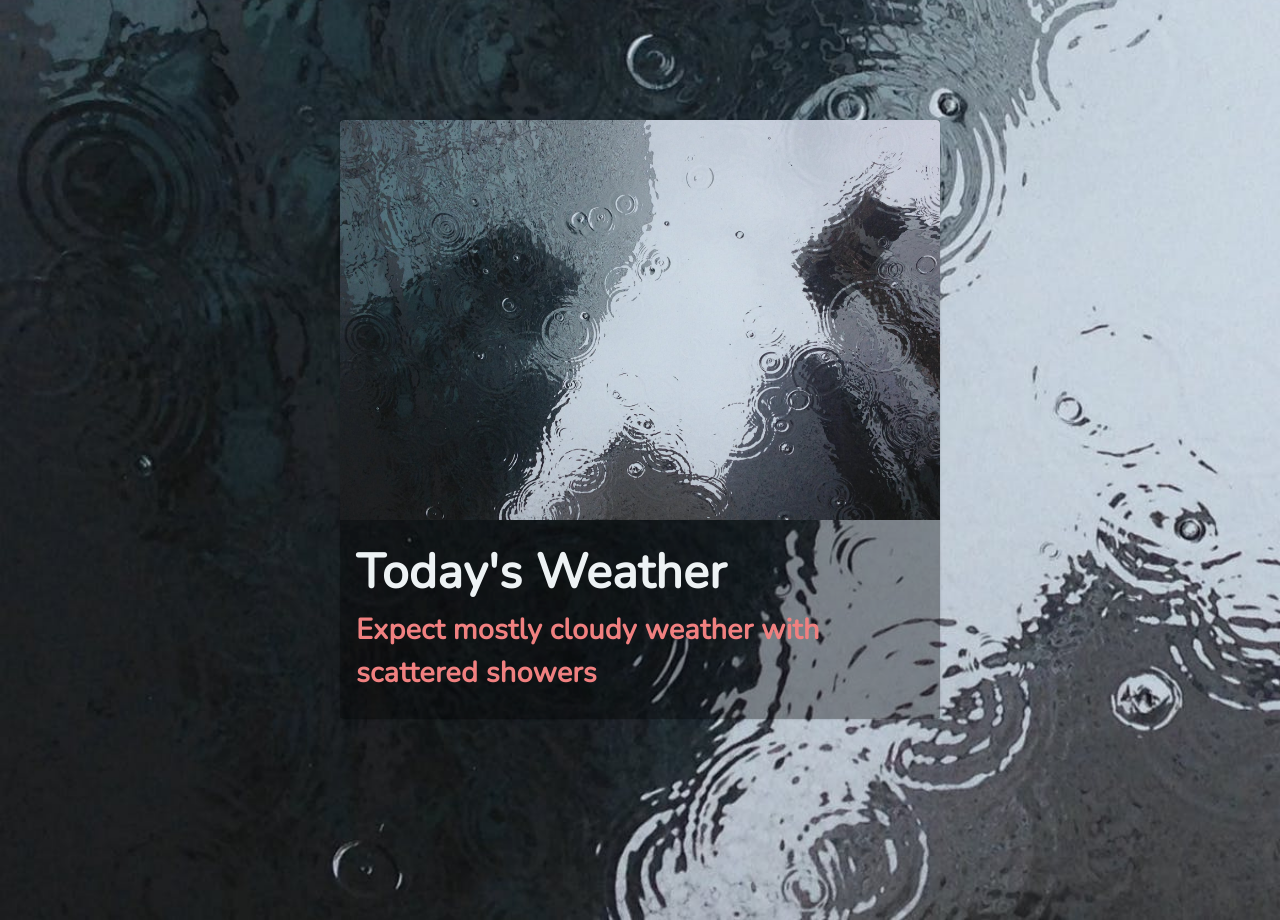
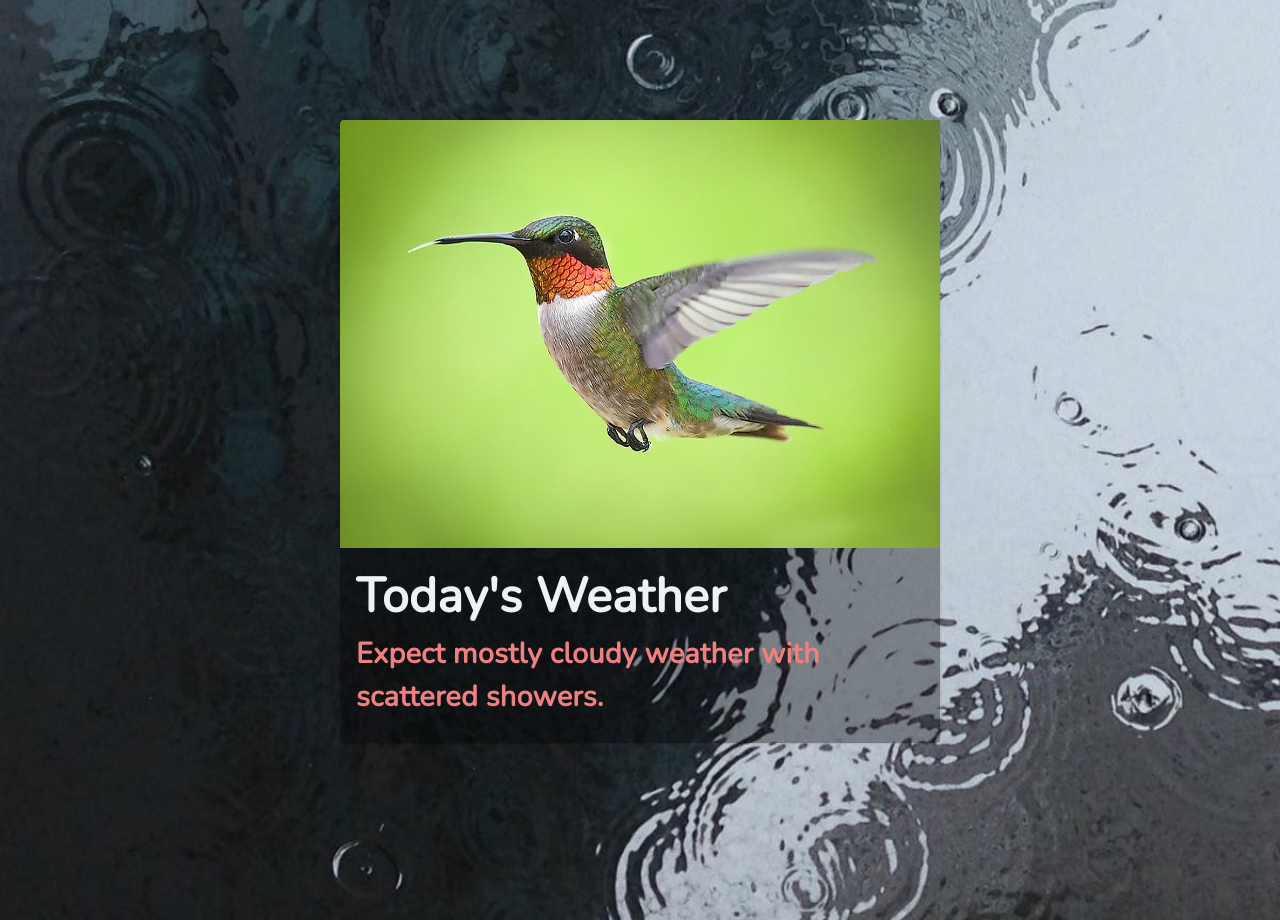
Before and after one commit to benzcraddock/peace-love-holla, a React (Create React App) app: page / in a window 1280 px wide. Shown: the part 680-1600 px from the top of the page. Built offline with nearby package versions, Linux system fonts and the light colour scheme.

Commit message:
adjust styling

```diff
--- a/src/components/WeatherCard.js
+++ b/src/components/WeatherCard.js
@@ -1,4 +1,4 @@
-import React from 'react';
+import * as React from 'react';
 import { makeStyles } from "@material-ui/core/styles";
 import Card from '@mui/material/Card';
 import CardContent from '@mui/material/CardContent';
@@ -17,6 +17,9 @@ const useStyles = makeStyles({
   },
   media: {
     height: 400
+  },
+  content: {
+    marginTop: '1.5rem'
   }
 });
 
@@ -30,23 +33,28 @@ export default function WeatherCard() {
           className={classes.card}
           style={{background: 'rgba(0, 0, 0, 0.2)'}}
         >
+        <div className={classes.media}>
           <CardMedia
-            className={classes.media}
-            image= {process.env.PUBLIC_URL + '/assets/bg.jpg'}
-            alt="weather"
-          />
+              component= 'img'
+              image= {process.env.PUBLIC_URL + '/assets/hummingbird.jpg'}
+              alt= 'weather'
+            />
+        </div>
+        <div className={classes.content}>
           <CardContent>
             <Typography
-            style={{fontSize: '3rem', fontFamily: 'Nunito', fontWeight: 'bold', color: '#edf2f4'}}
+              style={{fontSize: '3rem', fontFamily: 'Nunito', fontWeight: 'bold', color: '#edf2f4'}}
             >
               Today's Weather
             </Typography>
             <Typography
-            style={{ fontSize: '1.8rem', fontFamily: 'Nunito', fontWeight: 'bold', color: '#f08080'}}
+              style={{ fontSize: '1.8rem', fontFamily: 'Nunito', fontWeight: 'bold', color: '#f08080'}}
             >
-              Expect mostly cloudy weather with scattered showers
+              Expect mostly cloudy weather with scattered showers.
             </Typography>
           </CardContent>
+        </div>
+
         </Card>
       </div>
 
```
Also changed, not shown: public/assets/hummingbird.jpg (added), 1 other file (tests, documents, lock files or other folders).
